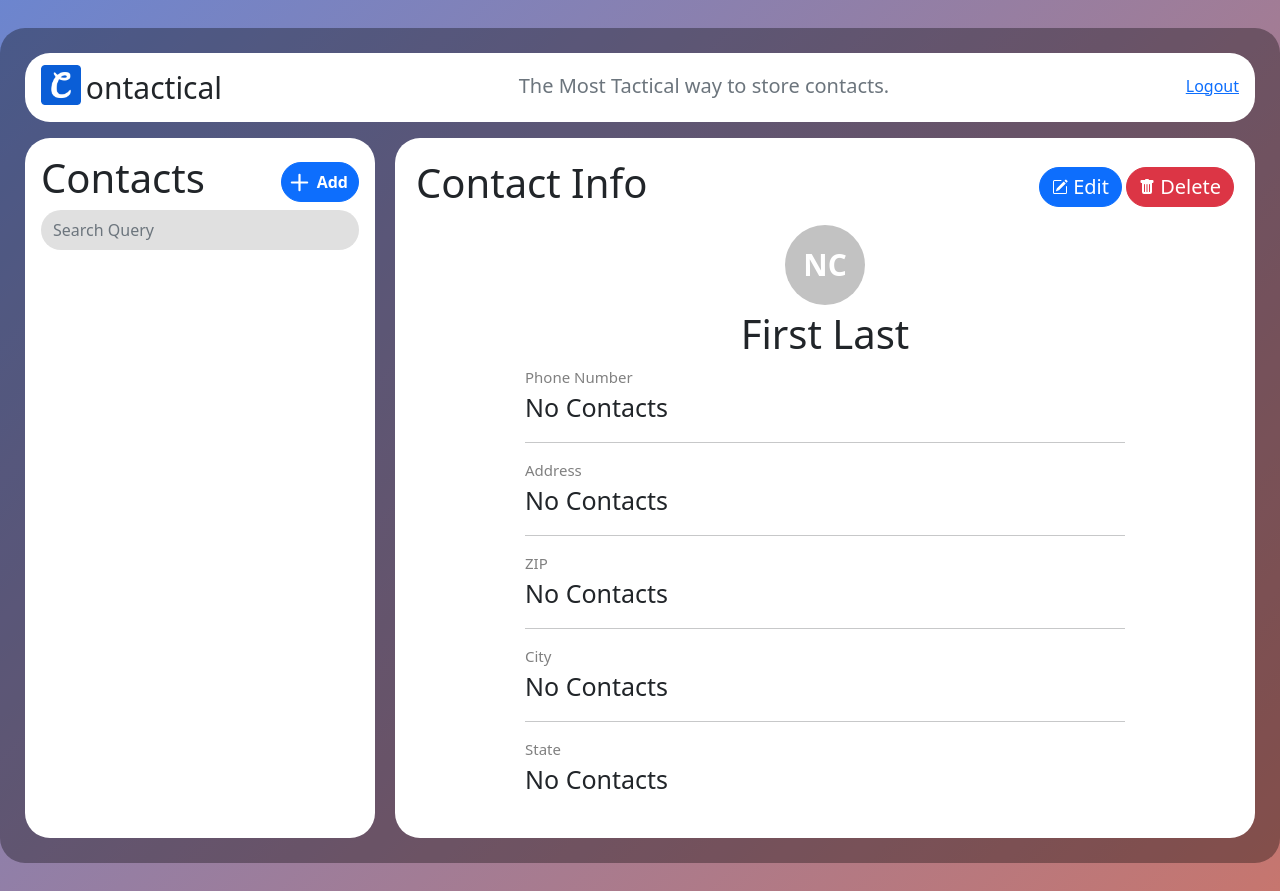
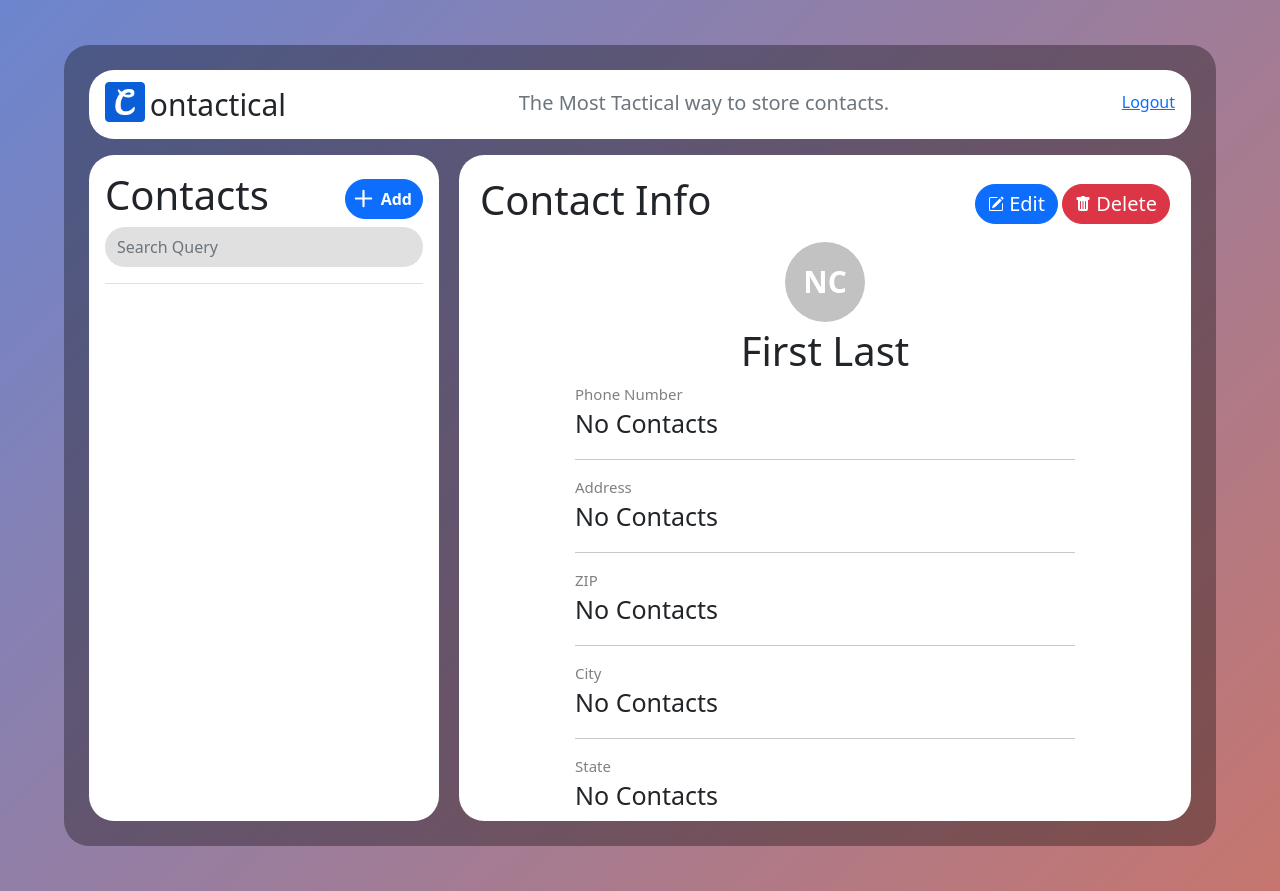
Before and after one commit to TylerMathis/COP4331G1P1, a PHP site: page /landing_page.html in a window 1280 px wide. Run offline with PHP 8.4, Linux system fonts and the light colour scheme.

Commit message:
Resizing and adaptive scrolling is now working flawlessly

```diff
--- a/css/styles.css
+++ b/css/styles.css
@@ -26,7 +26,14 @@ body {
 }
 
 .contacts {
-  /*max-height: 100vh;*/
+  overflow: auto;
+  border-bottom: 1px solid #e0e0e0;
+}
+
+.list-group-item {
+  border-bottom: none !important;
+  border-left: none !important;
+  border-right: none !important;
 }
 
 .contact-link {
@@ -62,7 +69,7 @@ body {
 .profile-icon.enlarged {
   width: 80px;
   height: 80px;
-  max-height: 80px;
+  min-height: 80px;
   min-width: 80px;
   border-radius: 40px;
   background-color: #c2c2c2;
@@ -132,10 +139,12 @@ h3.profile-ab.enlarged{
 
 .container.backgroundContainer {
   max-width: 1500px;
+  width: 90%;
   background-color: #00000055;
   border-radius: 25px;
   padding: 25px;
-  max-height: 1500px;
+  height: 90%;
+  max-height: 1000px;
 }
 
 .btn.rounded {
--- a/landing_page.html
+++ b/landing_page.html
@@ -18,7 +18,7 @@
 <body class="d-flex align-items-center text-center justify-content-center" style="background-color: cornflowerblue; height: 100%;">
 
 <div class="container backgroundContainer d-flex flex-column align-items-center">
-	<div class="p-1 beveledBox mb-3" style="width: 100%; min-width: 60px">
+	<div class="p-1 beveledBox mb-3" style="width: 100%; min-width: 60px;">
 		<nav class="navbar navbar-expand-lg navbar-light">
 			<div class="container-fluid">
 				<div style="font-size: 30px;">
@@ -37,8 +37,8 @@
 	</div>
 
 	<!--Contacts-->
-	<div class="d-flex" style="justify-items: left; width: 100%">
-		<div class="p-3 beveledBox d-flex flex-column" style="margin-right: 20px; min-width: 350px; max-height: 700px;">
+	<div class="d-flex" style="justify-items: left; width: 100%; flex: 1 1 auto; overflow: auto;">
+		<div class="p-3 beveledBox d-flex flex-column" style="margin-right: 20px; min-width: 350px;">
 			<div class="d-flex" style="justify-content: space-between; align-items: center;">
 				<h1 style="text-align: left">Contacts</h1>
 				<button data-bs-toggle="modal" data-bs-target="#newModal" type="button" class="btn btn-primary add-button">
@@ -62,12 +62,12 @@
 				<!--						<li><a class="dropdown-item" href="#">Address</a></li>-->
 				<!--					</ul>-->
 			</div>
-			<ul class="list-group contacts" id="contactLanding" style="overflow: auto;">
+			<ul class="list-group contacts" id="contactLanding" >
 				<!--Contact Group-->
 			</ul>
 		</div>
 
-		<div class="p-3 beveledBox d-flex flex-column" id="notificationLanding" style="width: 100%; min-height: 700px; overflow: auto">
+		<div class="p-3 beveledBox d-flex flex-column" id="notificationLanding" style="width: 100%; min-width: 350px; overflow: auto; flex: 1 1 auto">
 			<!-- New -->
 			<div class="d-flex" style="align-items: center">
 				<!-- New Modal -->
@@ -204,7 +204,7 @@
 			</div>
 
 			<!-- Data -->
-			<div style="display: flex; flex-direction: column; width: 100%;">
+			<div style="display: flex; flex-direction: column; width: 100%; overflow: auto">
 				<div class="modal fade" id="editModal" data-bs-backdrop="static" tabindex="-1">
 					<div class="modal-dialog modal-dialog-centered">
 						<div class="modal-content">
@@ -340,7 +340,7 @@
 				</div>
 				<h1 id="info-full-name">First Last</h1>
 				<div style="display: flex; flex-direction: column; align-items: center;">
-					<div id="info-pane" class="info" style="display: flex; flex-direction: column; width: 600px; overflow: auto">
+					<div id="info-pane" class="info" style="display: flex; flex-direction: column; width: 100%; max-width: 500px; overflow: auto">
 						<div data-contact-key="PhoneNumber">
 							<label class="contact-field" for="info-phone-number">Phone Number</label>
 							<p class="contact-field" id="info-phone-number">No Contacts</p>
```
